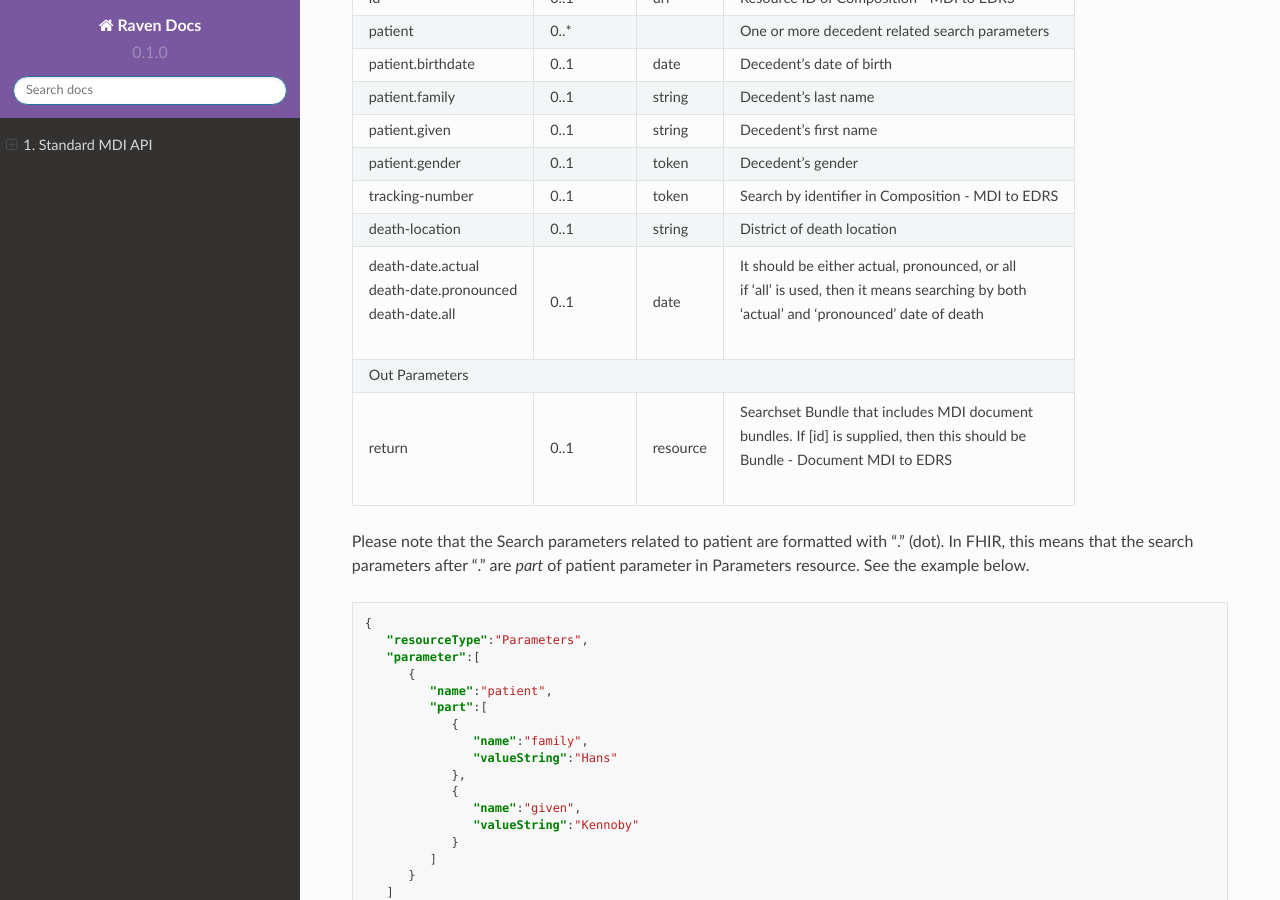
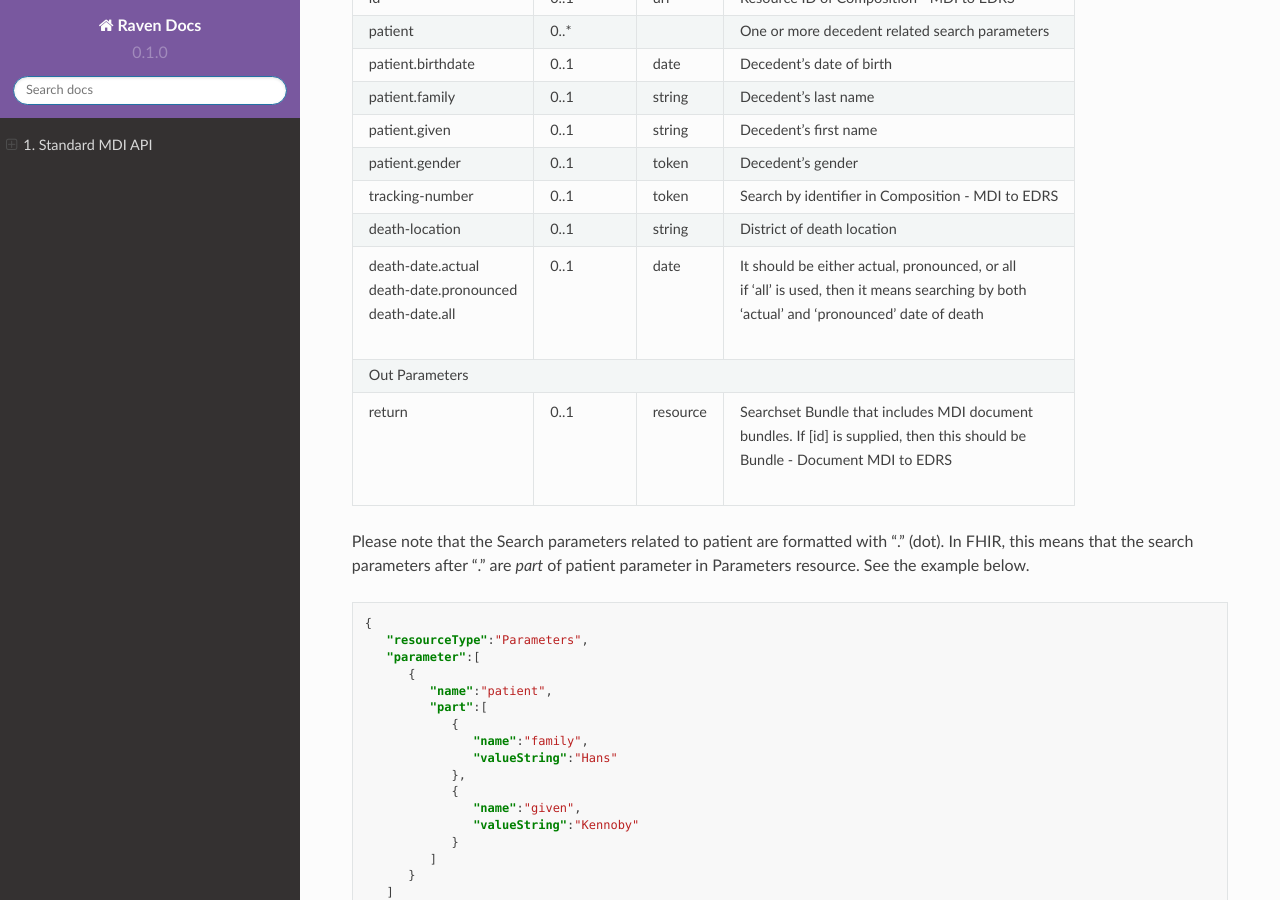
Before and after one commit to MortalityReporting/RavenDocs, a Sphinx documentation site: the page built from docs/source/technicalManual/mdiApi.rst, in a window 1280 px wide and 900 px high, scrolled down 1714 px. Built offline with Sphinx 7.4.7 and the Read the Docs theme 2.0.0, drawn with Linux system fonts in a browser that asks for light colours.

Commit message:
Update mdiApi.rst

```diff
--- a/docs/source/technicalManual/mdiApi.rst
+++ b/docs/source/technicalManual/mdiApi.rst
@@ -86,15 +86,15 @@
 +--------------------------+-------------+----------+---------------------------------------------------+
 |death-location            |0..1         |string    |District of death location                         |
 +--------------------------+-------------+----------+---------------------------------------------------+
-|| death-date.actual       |0..1         |date      || It should be either actual, pronounced, or all   |
-|| death-date.pronounced   |             |          || if 'all' is used, then it means searching by both|
-|| death-date.all          |             |          || 'actual' and 'pronounced' date of death          |
+|| death-date.actual       || 0..1       || date    || It should be either actual, pronounced, or all   |
+|| death-date.pronounced   ||            ||         || if 'all' is used, then it means searching by both|
+|| death-date.all          ||            ||         || 'actual' and 'pronounced' date of death          |
 +--------------------------+-------------+----------+---------------------------------------------------+
 |Out Parameters                                                                                         |
 +--------------------------+-------------+----------+---------------------------------------------------+
-|return                    |0..1         |resource  || Searchset Bundle that includes MDI document      |
-|                          |             |          || bundles. If [id] is supplied, then this should be|
-|                          |             |          || Bundle - Document MDI to EDRS                    |
+|| return                  || 0..1       || resource|| Searchset Bundle that includes MDI document      |
+||                         ||            ||         || bundles. If [id] is supplied, then this should be|
+||                         ||            ||         || Bundle - Document MDI to EDRS                    |
 +--------------------------+-------------+----------+---------------------------------------------------+
 
 Please note that the Search parameters related to patient are formatted with “.” (dot). In FHIR, this means
@@ -282,18 +282,18 @@
 +------------------------+-------------+----------------------------+-----------------------------------+
 | edrs-track-number      | 0..1        | string                     | EDRS case number if available     |
 +------------------------+-------------+----------------------------+-----------------------------------+
-| mdi-document           | 0..1        | Bundle                     || MDI document bundle. The         |
-|                        |             |                            || “mdi-document” is a reserved     |
-|                        |             |                            || keyword. This should only be     |
-|                        |             |                            || used for the MDI to EDRS         |
-|                        |             |                            || profile bundle document.         |
+|| mdi-document          || 0..1       || Bundle                    || MDI document bundle. The         |
+||                       ||            ||                           || “mdi-document” is a reserved     |
+||                       ||            ||                           || keyword. This should only be     |
+||                       ||            ||                           || used for the MDI to EDRS         |
+||                       ||            ||                           || profile bundle document.         |
 +------------------------+-------------+----------------------------+-----------------------------------+
 | Out Parameters                                                                                        |
 +------------------------+-------------+----------------------------+-----------------------------------+
-| return                 | 0..1        | OperationOutcomeParameters || If an error occurs, OO resource  |
-|                        |             |                            || is returned. If response data    |
-|                        |             |                            || need to be sent back,            |
-|                        |             |                            || Parameters resource can be used. |
+|| return                || 0..1       || OperationOutcomeParameters|| If an error occurs, OO resource  |
+|                        |             ||                           || is returned. If response data    |
+|                        |             ||                           || need to be sent back,            |
+|                        |             ||                           || Parameters resource can be used. |
 +------------------------+-------------+----------------------------+-----------------------------------+
 
 Ex. **Request** in the payload
```
